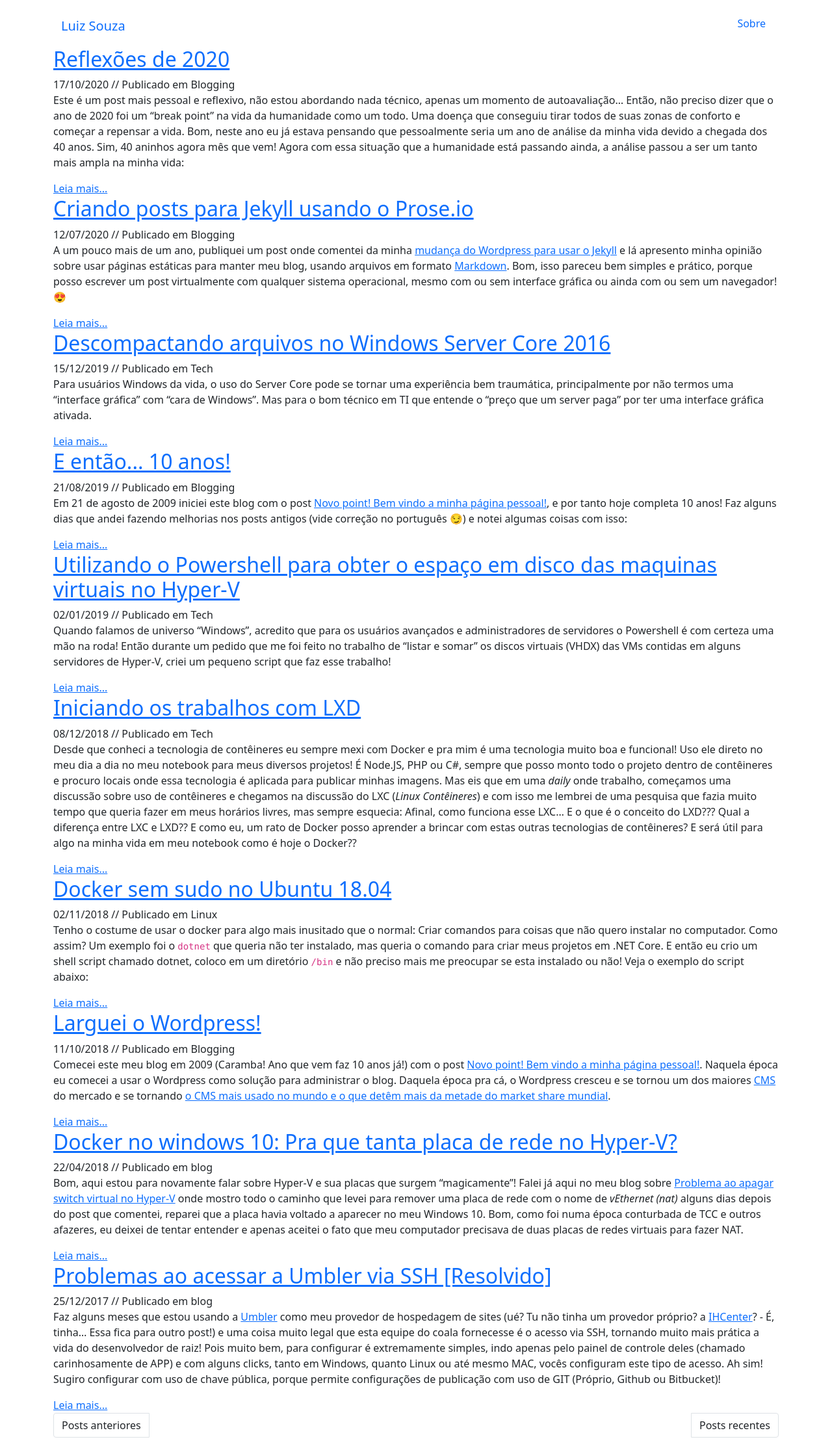
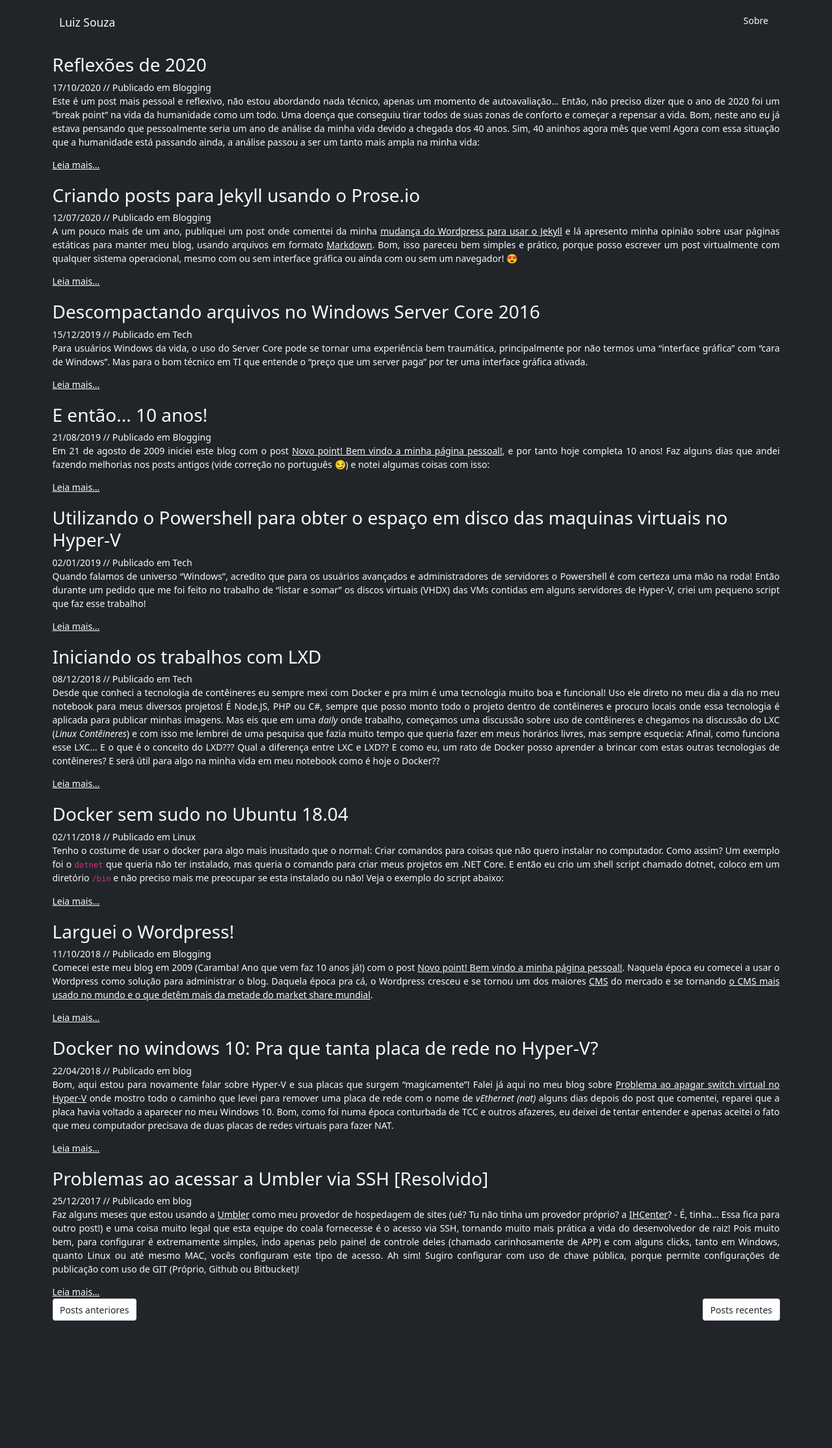
Before and after one commit to lpsouza/lpsouza.github.io, a Jekyll site: the page built from index.html, in a window 1280 px wide. Shown: the whole page at 65% size. Built offline with Jekyll 4.4.1, drawn with Linux system fonts in a browser that asks for light colours; the list of posts is cut into pages by our own code; after the commit the page ends 2046 px from its top, so only the background shows below that.

Commit message:
Change CSS to SASS

```diff
--- a/_layouts/default.html
+++ b/_layouts/default.html
@@ -9,7 +9,7 @@
     <link href="https://cdn.jsdelivr.net/npm/bootstrap@5.0.0-beta1/dist/css/bootstrap.min.css" rel="stylesheet"
         integrity="sha384-giJF6kkoqNQ00vy+HMDP7azOuL0xtbfIcaT9wjKHr8RbDVddVHyTfAAsrekwKmP1" crossorigin="anonymous">
 
-    <link rel="stylesheet" href="/style.css">
+    <link rel="stylesheet" href="/assets/css/style.css">
 </head>
 
 <body>
--- a/_sass/style.scss
+++ /dev/null
@@ -1,48 +0,0 @@
----
----
-
-* {
-    color: #f8f9fa;
-    font-size: 14px;
-}
-
-* {
-    a {
-        color: #f8f9fa;
-    }
-}
-
-* > a:hover {
-    color: #e9ecef;
-}
-
-html, body {
-    background-color: #212529;
-}
-
-h1, h1 > * {
-    font-size: 2.5rem;
-}
-h2, h2 > * {
-    font-size: 2.0rem;
-}
-h3, h3 > * {
-    font-size: 1.5rem;
-}
-
-.home > .post > .title {
-    padding-top: 20px;
-}
-
-.home > .post > .title > a {
-    text-decoration: none;
-}
-
-.home > .post > .content {
-    text-align: justify;
-}
-
-.home > .pagination > .previous > .page-link,
-.home > .pagination > .next > .page-link {
-    border-radius: .25rem;
-}
--- /dev/null
+++ b/assets/css/style.scss
@@ -0,0 +1,76 @@
+---
+---
+
+@charset 'UTF-8';
+
+// Dark theme
+$foreground: #f8f9fa;
+$background: #212529;
+
+* {
+    color: $foreground;
+    font-size: 14px;
+}
+
+* {
+    a {
+        color: $foreground;
+    }
+}
+
+* {
+    a:hover {
+        color: darken($foreground, 30);
+    }
+}
+
+html, body {
+    background-color: $background;
+}
+
+h1 {
+    font-size: 2.5rem;
+    * {
+        font-size: 2.5rem;
+    }
+}
+
+h2 {
+    font-size: 2.0rem;
+    * {
+        font-size: 2.0rem;
+    }
+}
+
+h3 {
+    font-size: 1.5rem;
+    * {
+        font-size: 1.5rem;
+    }
+}
+
+.home {
+    .post {
+        .title {
+            padding-top: 20px;
+            a {
+                text-decoration: none;
+            }
+        }
+        .content {
+            text-align: justify;
+        }
+    }
+    .pagination {
+        .previous {
+            .page-link {
+                border-radius: .25rem;
+            }
+        }
+        .next {
+            .page-link {
+                border-radius: .25rem;
+            }
+        }
+    }
+}
```
